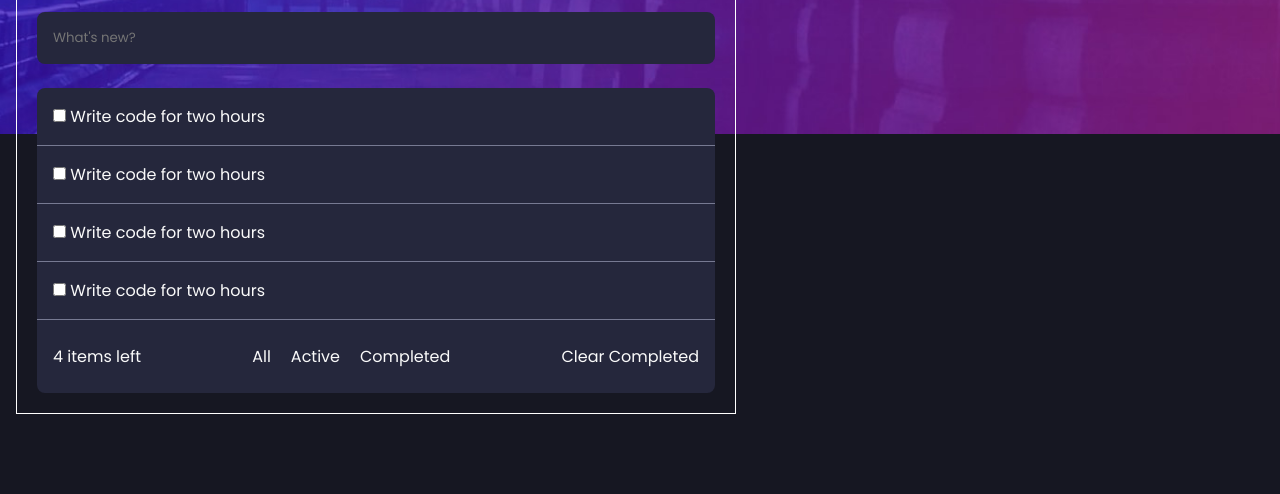
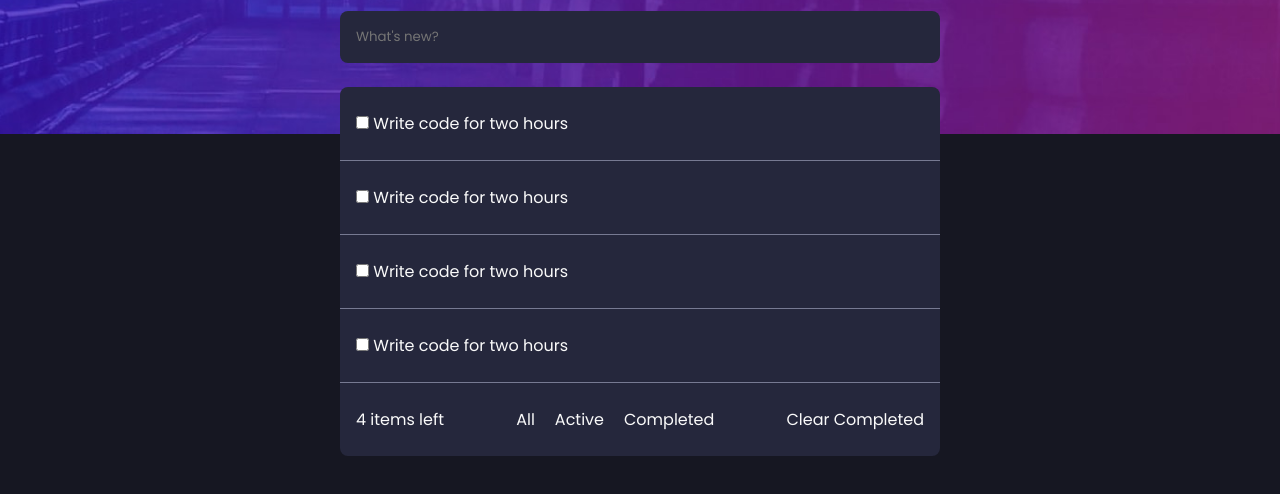
Before and after one commit to KarineBrandelli/to-do-javascript, a plain HTML site: page index.html in a window 1280 px wide. Shown: the part 146-640 px from the top of the page. Drawn offline with Linux system fonts and the light colour scheme.

Commit message:
adjusting size and position of main content

```diff
--- a/css/styles.css
+++ b/css/styles.css
@@ -22,11 +22,15 @@ body {
   height: 35%;
 }
 
+.main-center {
+  display: flex;
+  justify-content: center;
+  margin: -15rem 1rem 1rem 1rem;
+}
+
 .main-content {
-  border: 1px solid white;
-  max-width: 45rem;
+  width: 40rem;
   padding: 1.25rem;
-  margin: -15rem 1rem 1rem 1rem;
 }
 
 .todo-title {
@@ -55,12 +59,11 @@ h1 {
   border-radius: .5rem;
   display: flex;
   flex-direction: column;
-
 }
 
 label {
   border-bottom: 1px solid hsl(234, 11%, 52%);
-  padding: 1rem;
+  padding: 1.5rem 1rem;
 }
 
 footer {
--- a/index.html
+++ b/index.html
@@ -25,6 +25,7 @@
     <div
       class="header-img">
     </div>
+    <div class="main-center">
       <main class="main-content">
         <div class="todo-title">
           <h1>TODO</h1>
@@ -87,5 +88,6 @@
             </footer>
         </div>
       </main>
+    </div>
   </body>
 </html>
```
Lines whose indentation alone changed are shown as unchanged.
